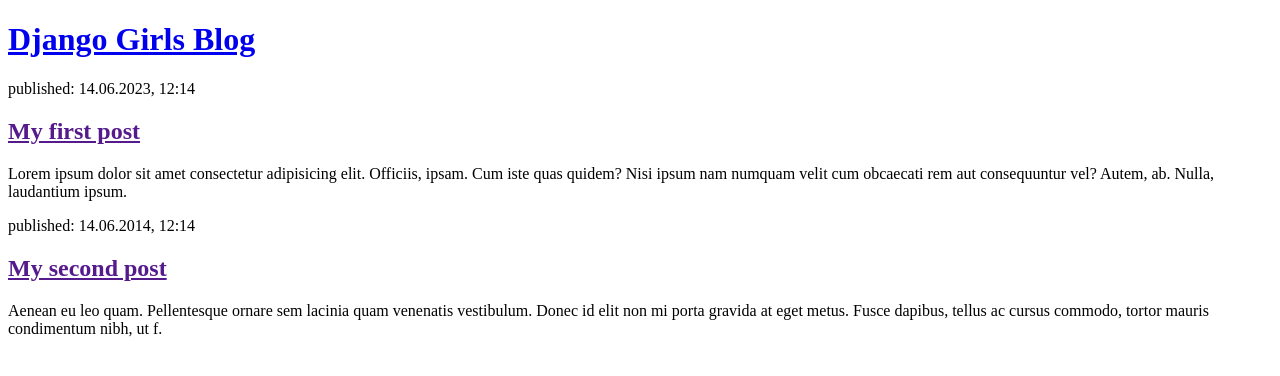
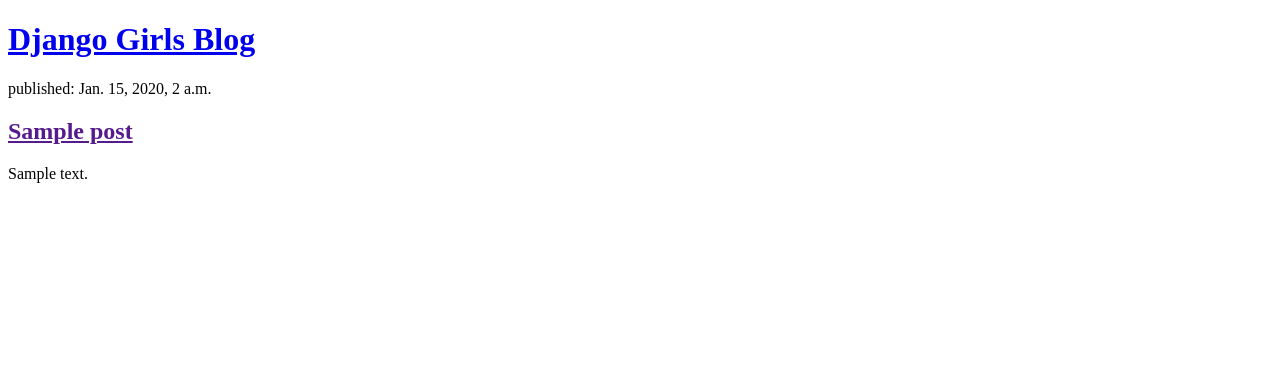
Before and after one commit to awong-pdx/my-first-blog, a Django app: page / in a window 1280 px wide. Shown: the top 376 px of the page. Run offline with Django 3.2, Linux system fonts and the light colour scheme; tables that the repository leaves empty hold one stand-in row (values such as "Sample post").

Commit message:
Modified templates to display posts from database.

```diff
--- a/blog/templates/blog/post_list.html
+++ b/blog/templates/blog/post_list.html
@@ -10,23 +10,13 @@
     <header>
       <h1><a href="/">Django Girls Blog</a></h1>
     </header>
+
+    {% for post in posts %}
     <article>
-      <time>published: 14.06.2023, 12:14</time>
-      <h2><a href="">My first post</a></h2>
-      <p>
-        Lorem ipsum dolor sit amet consectetur adipisicing elit. Officiis,
-        ipsam. Cum iste quas quidem? Nisi ipsum nam numquam velit cum obcaecati
-        rem aut consequuntur vel? Autem, ab. Nulla, laudantium ipsum.
-      </p>
+      <time>published: {{ post.published_date }}</time>
+      <h2><a href="">{{ post.title }}</a></h2>
+      <p>{{ post.text|linebreaksbr }}</p>
     </article>
-    <article>
-      <time>published: 14.06.2014, 12:14</time>
-      <h2><a href="">My second post</a></h2>
-      <p>
-        Aenean eu leo quam. Pellentesque ornare sem lacinia quam venenatis
-        vestibulum. Donec id elit non mi porta gravida at eget metus. Fusce
-        dapibus, tellus ac cursus commodo, tortor mauris condimentum nibh, ut f.
-      </p>
-    </article>
+    {% endfor %}
   </body>
 </html>
--- a/blog/views.py
+++ b/blog/views.py
@@ -1,6 +1,12 @@
 from django.shortcuts import render
+from django.utils import timezone
+from .models import Post
 
 # Create your views here.
 
+
 def post_list(request):
-    return render(request, 'blog/post_list.html', {})
+    posts = Post.objects.filter(published_date__lte=timezone.now()).order_by(
+        "published_date"
+    )
+    return render(request, "blog/post_list.html", {"posts": posts})
```
